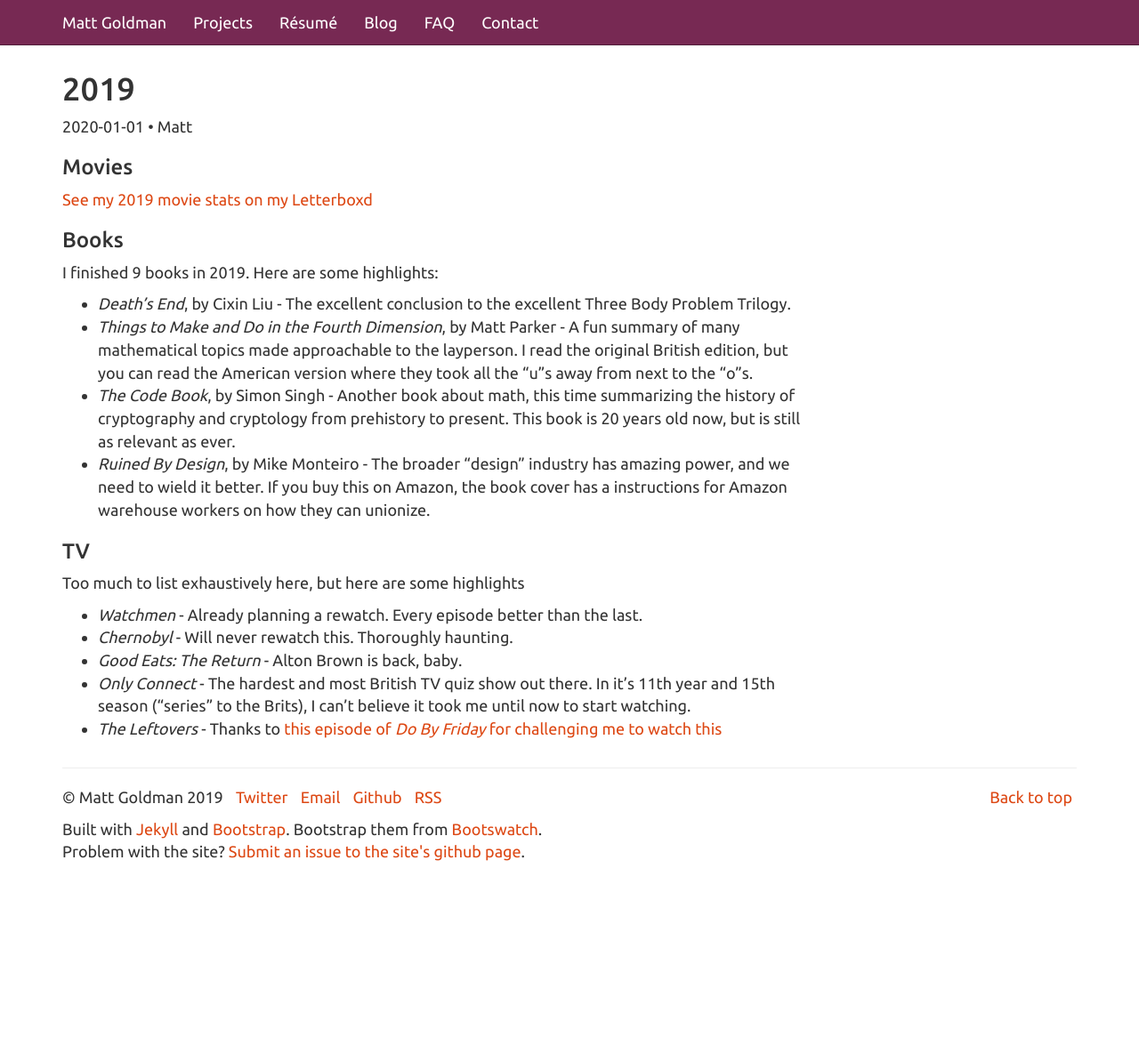
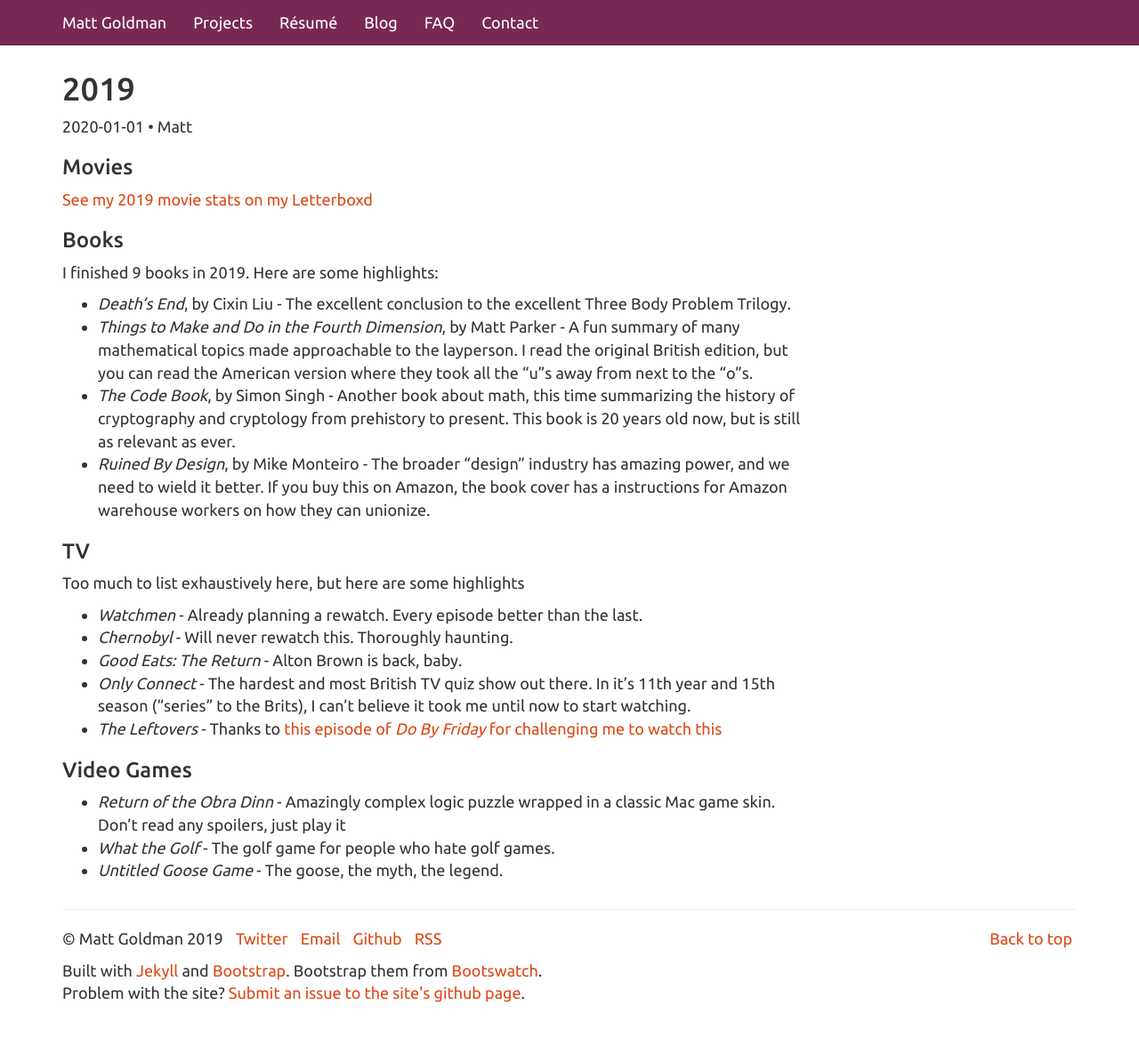
Before and after one commit to robotmlg/mattgoldman.us, a Jekyll site: the page built from _posts/2020-01-01-2019.md, in a window 1280 px wide and 1170 px high. Shown: the top 1166 px of the window at 89% size. Built offline with Jekyll 4.4.1, drawn with Linux system fonts in a browser that asks for light colours.

Commit message:
Update 2020-01-01-2019.md

```diff
--- a/_posts/2020-01-01-2019.md
+++ b/_posts/2020-01-01-2019.md
@@ -28,3 +28,9 @@ Too much to list exhaustively here, but here are some highlights
 * _Good Eats: The Return_ - Alton Brown is back, baby.
 * _Only Connect_ - The hardest and most British TV quiz show out there.  In it's 11th year and 15th season ("series" to the Brits), I can't believe it took me until now to start watching.
 * _The Leftovers_ - Thanks to [this episode of _Do By Friday_ for challenging me to watch this](http://dobyfriday.com/157)
+
+### Video Games
+
+* _Return of the Obra Dinn_ - Amazingly complex logic puzzle wrapped in a classic Mac game skin.  Don't read any spoilers, just play it
+* _What the Golf_ - The golf game for people who hate golf games.
+* _Untitled Goose Game_ - The goose, the myth, the legend.
```
